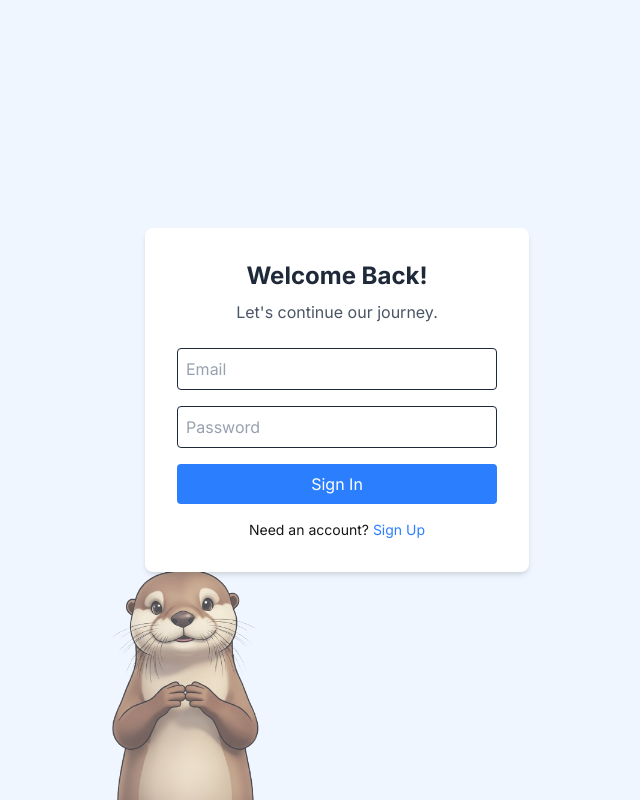
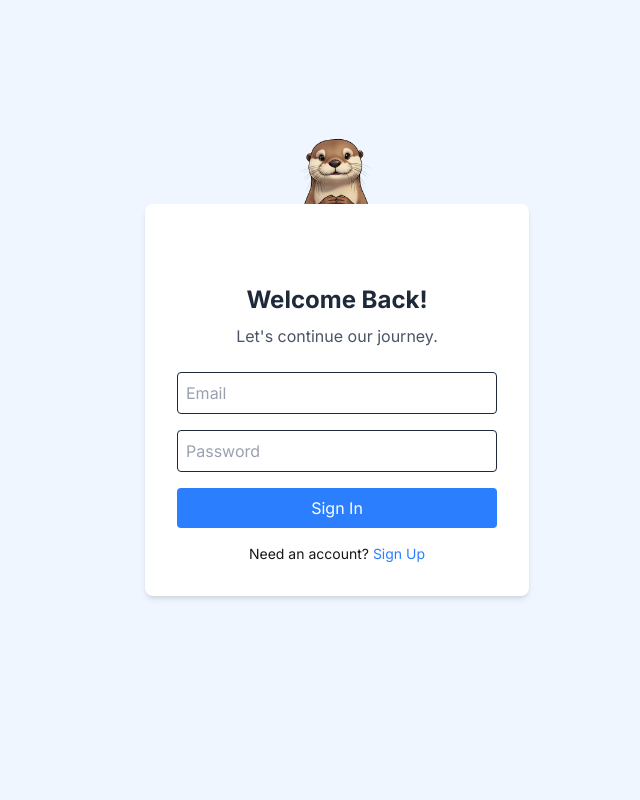
Before and after one commit to abhidev2003/otterly-app, a Next.js app: page /signin in a window 1280 px wide. Shown: the whole page, without its empty margins (303-943 px from the left). Built offline with nearby package versions, Linux system fonts and the light colour scheme; no server answers.

Commit message:
feat: Add standing Oto mascot to sign-in and sign-up pages

```diff
--- a/src/app/signin/page.tsx
+++ b/src/app/signin/page.tsx
@@ -14,7 +14,6 @@ type FormData = {
 };
 
 export default function SignIn() {
-  // 1. Get isSubmitting from the form state
   const { register, handleSubmit, formState: { isSubmitting } } = useForm<FormData>();
   const router = useRouter();
 
@@ -29,16 +28,20 @@ export default function SignIn() {
   };
 
   return (
-    <div className="relative flex flex-col items-center justify-center min-h-screen bg-blue-50 overflow-hidden">
+    <div className="flex flex-col items-center justify-center min-h-screen bg-blue-50 overflow-hidden">
+      {/* This new container acts as an anchor for the absolute positioning */}
+      <div className="relative">
+        {/* Oto is positioned absolutely, halfway above the top of the container */}
         <Image
           src="/oto-standing-transparent.png"
-        alt="Oto the standing otter mascot"
-        width={300}
-        height={300}
-        className="absolute bottom-[-50px] left-1/2 -translate-x-1/2 z-0 opacity-70"
-        style={{ transform: 'translateX(-50%) translateY(0%)' }}
+          alt="Oto the otter mascot peeking over the form"
+          width={150}
+          height={150}
+          className="absolute -top-[75px] left-1/2 -translate-x-1/2 z-0"
         />
-      <div className="relative p-8 bg-white rounded-lg shadow-md w-96 z-10">
+
+        {/* The form has a higher z-index and top padding to make space for Oto */}
+        <div className="relative p-8 pt-20 bg-white rounded-lg shadow-md w-96 z-10">
           <h1 className="text-2xl font-bold text-center text-gray-800 mb-2">Welcome Back!</h1>
           <p className="text-center text-gray-600 mb-6">Let&apos;s continue our journey.</p>
           <form onSubmit={handleSubmit(onSubmit)} className="space-y-4">
@@ -56,7 +59,6 @@ export default function SignIn() {
               required
               className="w-full p-2 border rounded text-gray-800 placeholder:text-gray-400 focus:ring-2 focus:ring-blue-400"
             />
-          {/* 2. Disable the button when isSubmitting is true */}
             <button
               type="submit"
               disabled={isSubmitting}
@@ -70,5 +72,6 @@ export default function SignIn() {
           </p>
         </div>
       </div>
+    </div>
   );
 }
--- a/src/app/signup/page.tsx
+++ b/src/app/signup/page.tsx
@@ -14,7 +14,6 @@ type FormData = {
 };
 
 export default function SignUp() {
-  // 1. Get isSubmitting from the form state
   const { register, handleSubmit, formState: { isSubmitting } } = useForm<FormData>();
   const router = useRouter();
 
@@ -29,16 +28,20 @@ export default function SignUp() {
   };
 
   return (
-    <div className="relative flex flex-col items-center justify-center min-h-screen bg-blue-50 overflow-hidden">
+    <div className="flex flex-col items-center justify-center min-h-screen bg-blue-50 overflow-hidden">
+      {/* This new container acts as an anchor for the absolute positioning */}
+      <div className="relative">
+        {/* Oto is positioned absolutely, halfway above the top of the container */}
         <Image
           src="/oto-standing-transparent.png"
-        alt="Oto the standing otter mascot"
-        width={300}
-        height={300}
-        className="absolute bottom-[-50px] left-1/2 -translate-x-1/2 z-0 opacity-70"
-        style={{ transform: 'translateX(-50%) translateY(0%)' }}
+          alt="Oto the otter mascot peeking over the form"
+          width={150}
+          height={150}
+          className="absolute -top-[75px] left-1/2 -translate-x-1/2 z-0"
         />
-      <div className="relative p-8 bg-white rounded-lg shadow-md w-96 z-10">
+
+        {/* The form has a higher z-index and top padding to make space for Oto */}
+        <div className="relative p-8 pt-20 bg-white rounded-lg shadow-md w-96 z-10">
           <h1 className="text-2xl font-bold text-center text-gray-800 mb-2">Join Otterly!</h1>
           <p className="text-center text-gray-600 mb-6">Oto is excited to meet you!</p>
           <form onSubmit={handleSubmit(onSubmit)} className="space-y-4">
@@ -56,7 +59,6 @@ export default function SignUp() {
               required
               className="w-full p-2 border rounded text-gray-800 placeholder:text-gray-400 focus:ring-2 focus:ring-blue-400"
             />
-          {/* 2. Disable the button when isSubmitting is true */}
             <button
               type="submit"
               disabled={isSubmitting}
@@ -70,5 +72,6 @@ export default function SignUp() {
           </p>
         </div>
       </div>
+    </div>
   );
 }
```
Lines whose indentation alone changed are shown as unchanged.
